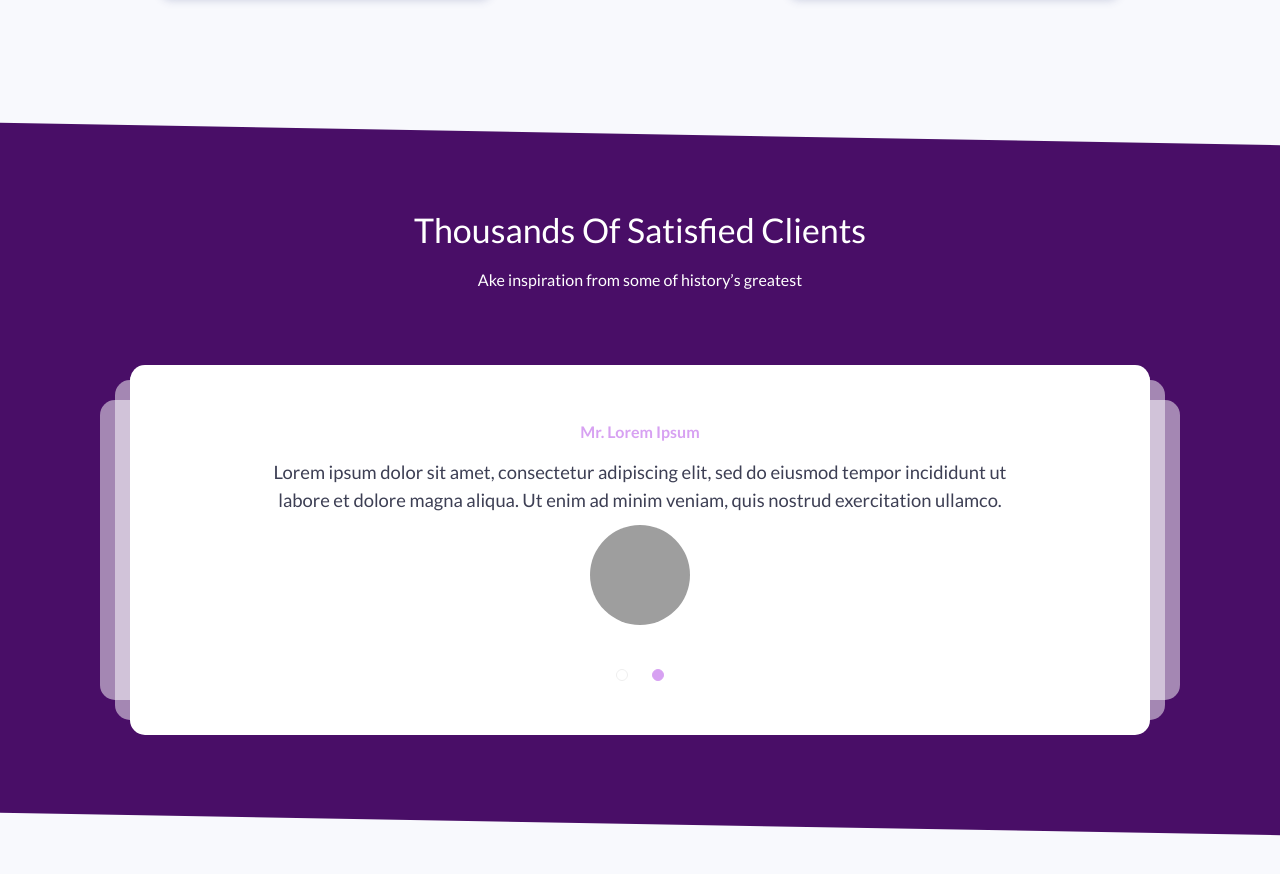
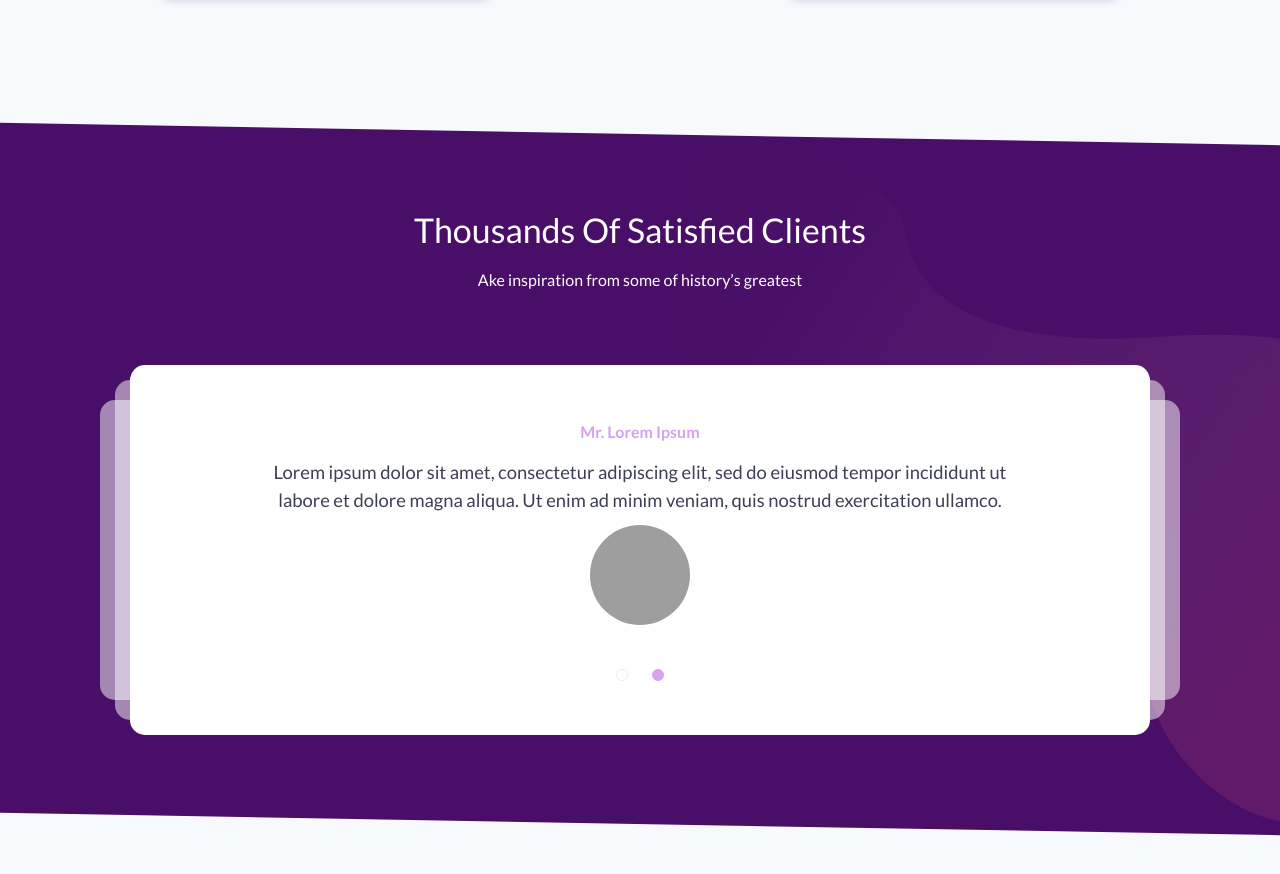
Before and after one commit to ikrystian/moon-hosting-landing-page, a website: page index.html in a window 1280 px wide. Shown: the part 3740-4614 px from the top of the page. Drawn offline with Linux system fonts and the light colour scheme; the site is published under a folder, as on GitHub Pages, so addresses that start at the root find nothing; grey boxes are pictures that could not be loaded; some icons are missing.

Commit message:
Fix for path

```diff
--- a/assets/scss/_testimonials.scss
+++ b/assets/scss/_testimonials.scss
@@ -13,7 +13,7 @@
     top: 0;
     bottom: 0;
     right: 0;
-    background: var(--primary-background-color) url("/assets/images/testimonials-bg.svg") center no-repeat;
+    background: var(--primary-background-color) url("../images/testimonials-bg.svg") center no-repeat;
     transform: skewY(1deg);
   }
 
```
Also changed, not shown: assets/css/style.css.
